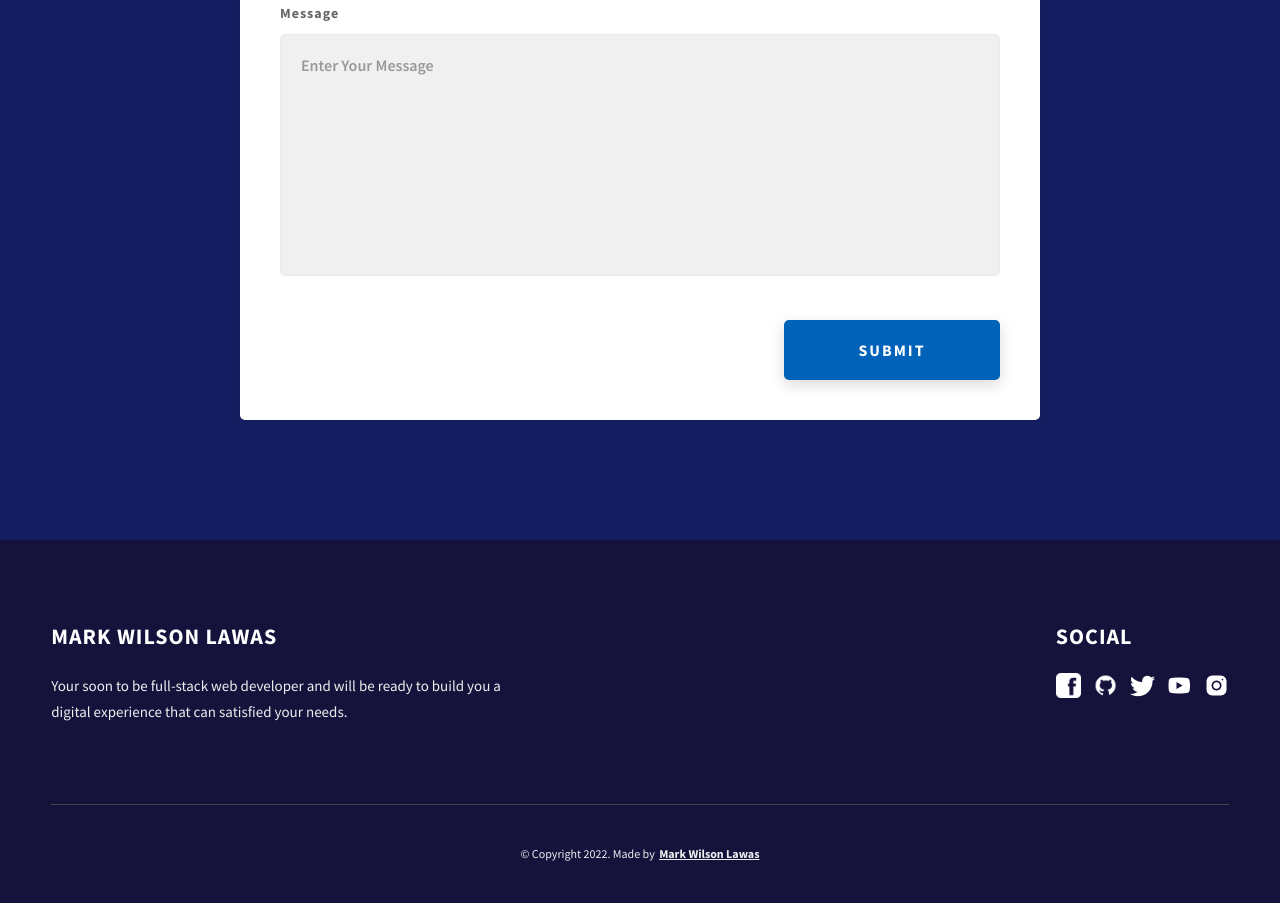
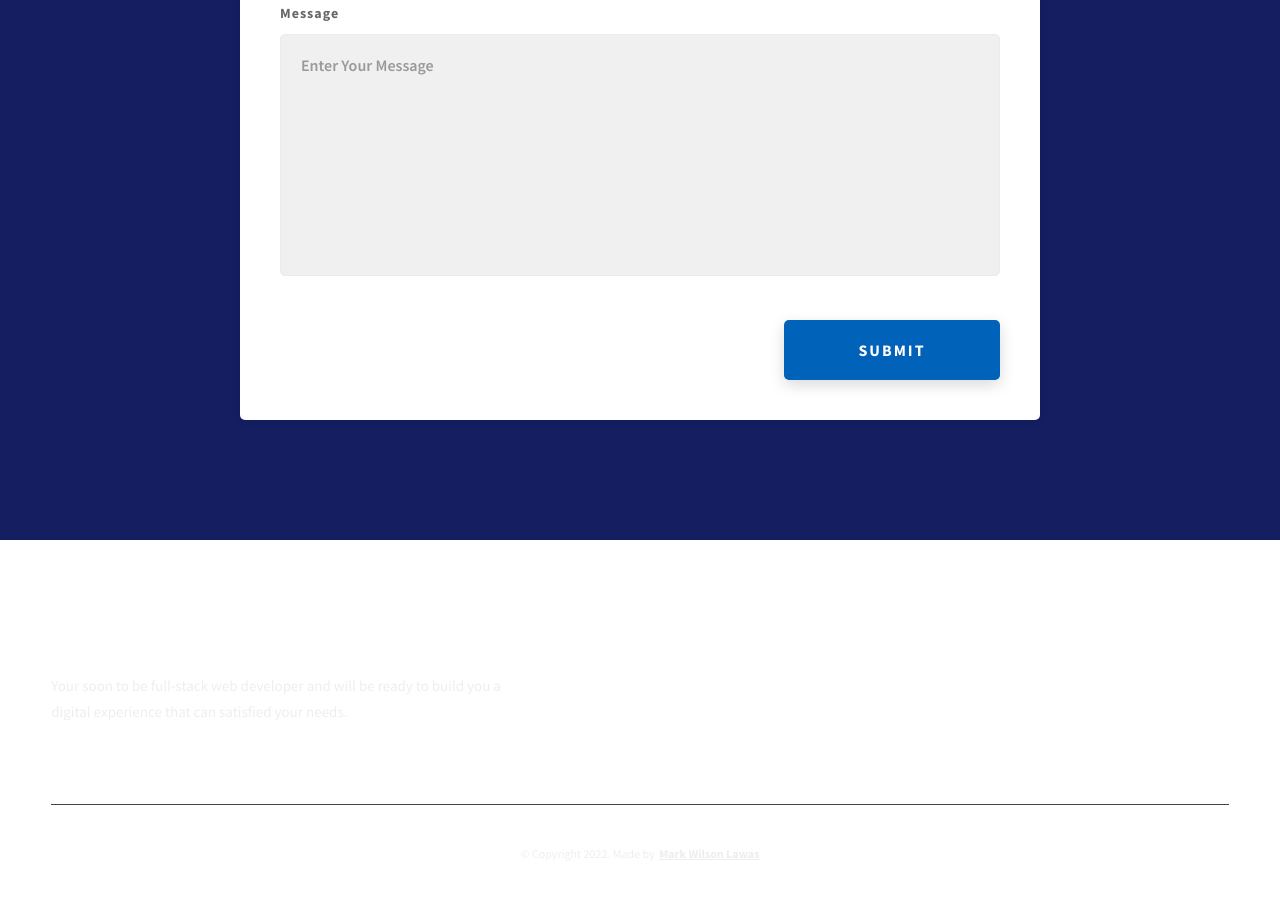
Before and after one commit to mark-wlsn/personal-portfolio, a plain HTML site: page index.html in a window 1280 px wide. Shown: the part 4370-5273 px from the top of the page. Drawn offline with Linux system fonts and the light colour scheme; a script that the page names is missing.

Commit message:
footer changes

```diff
--- a/style.css
+++ b/style.css
@@ -759,7 +759,7 @@ textarea {
 }
 
 .main-footer {
-  background: #15133c;
+  background: white;
   color: #fff;
 }
 .main-footer__upper {
```
